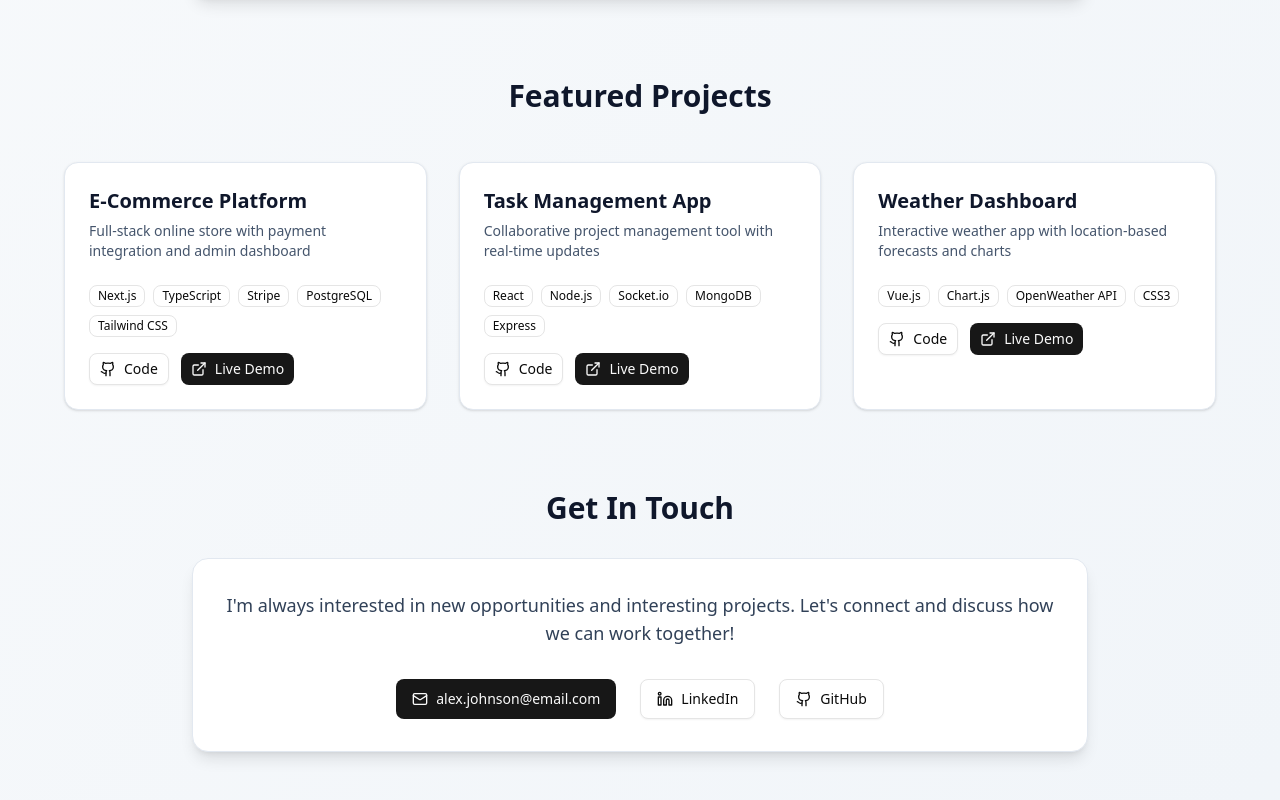
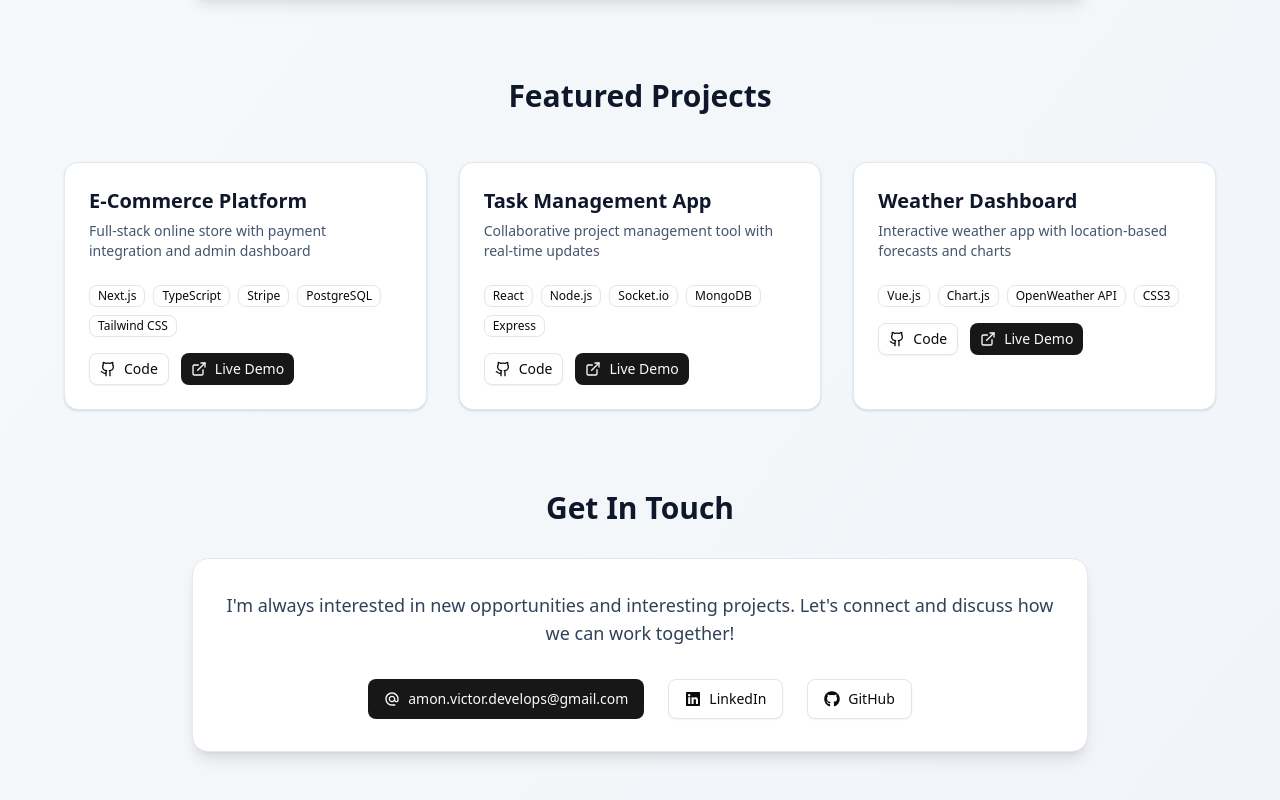
Before and after one commit to arman-develops/amon-s-portfolio, a Next.js app: page / in a window 1280 px wide. Shown: the part 810-1610 px from the top of the page. Built offline with nearby package versions, Linux system fonts and the light colour scheme.

Commit message:
Customized the contacts Component

```diff
--- a/package.json
+++ b/package.json
@@ -16,6 +16,7 @@
     "next": "15.3.3",
     "react": "^19.0.0",
     "react-dom": "^19.0.0",
+    "react-icons": "^5.5.0",
     "tailwind-merge": "^3.3.1"
   },
   "devDependencies": {
--- a/src/components/custom/Contact.tsx
+++ b/src/components/custom/Contact.tsx
@@ -1,6 +1,7 @@
 import Link from "next/link"
 import { Button } from "@/components/ui/button"
-import { Github, Mail, Linkedin } from "lucide-react"
+import { FaGithub, FaLinkedin } from "react-icons/fa";
+import { MdOutlineAlternateEmail } from "react-icons/md";
 
 export default function Contacts() {
     return (
@@ -15,19 +16,19 @@ export default function Contacts() {
                 <div className="flex justify-center gap-6">
                     <Button asChild size="lg" className="gap-2">
                     <Link href="mailto:alex.johnson@email.com">
-                        <Mail className="w-5 h-5" />
-                        alex.johnson@email.com
+                        <MdOutlineAlternateEmail className="w-5 h-5" />
+                        amon.victor.develops@gmail.com
                     </Link>
                     </Button>
                     <Button asChild size="lg" variant="outline" className="gap-2">
-                    <Link href="https://linkedin.com/in/alexjohnson" target="_blank">
-                        <Linkedin className="w-5 h-5" />
+                    <Link href="https://linkedin.com/in/amon-victor" target="_blank">
+                        <FaLinkedin className="w-5 h-5" />
                         LinkedIn
                     </Link>
                     </Button>
                     <Button asChild size="lg" variant="outline" className="gap-2">
-                    <Link href="https://github.com/alexjohnson" target="_blank">
-                        <Github className="w-5 h-5" />
+                    <Link href="https://github.com/arman-develops" target="_blank">
+                        <FaGithub className="w-5 h-5" />
                         GitHub
                     </Link>
                     </Button>
```
Also changed, not shown: 1 other file (tests, documents, lock files or other folders).
